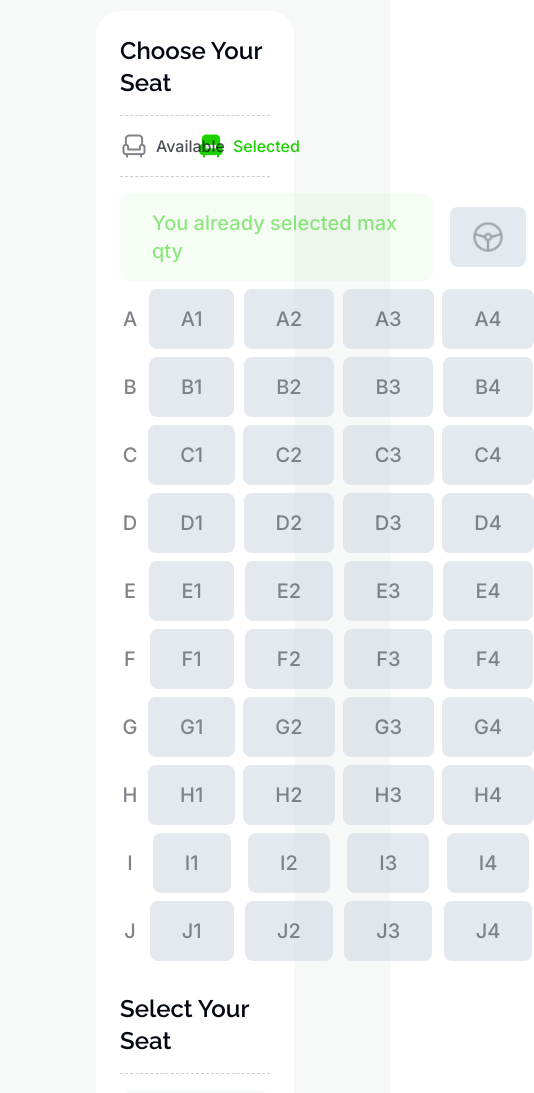
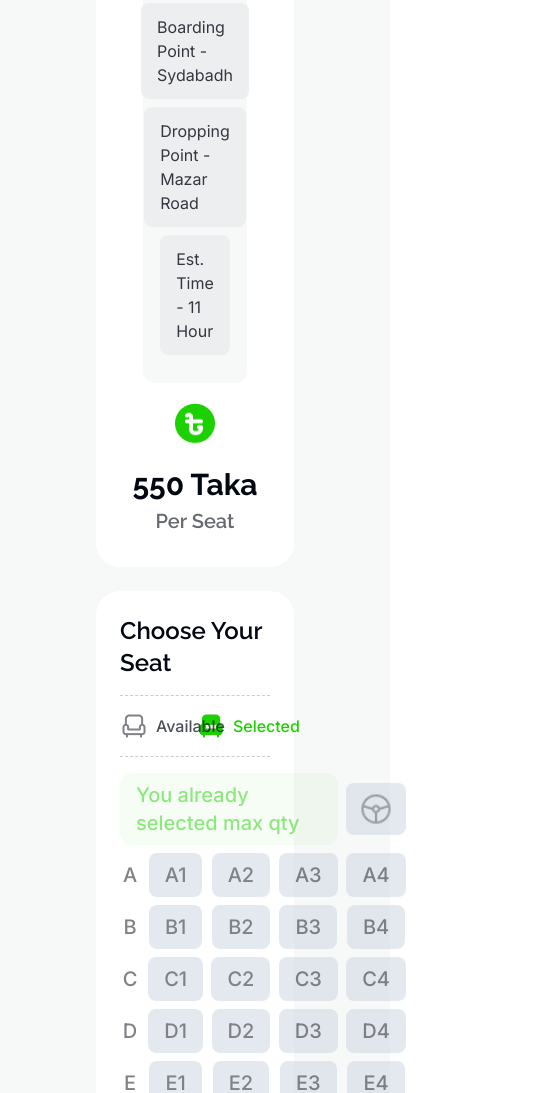
Before and after one commit to JuborajSujon/bus-ticket-check, a plain HTML site: page index.html in a window 390 px wide. Shown: the part 3223-4316 px from the top of the page, 534 px wide, since content can reach past the window. Drawn offline with nearby package versions, Linux system fonts and the light colour scheme.

Commit message:
Added balance responsive class on element

```diff
--- a/index.html
+++ b/index.html
@@ -264,34 +264,36 @@
         <div>
           <div class="relative">
             <div
-              class="p-8 bg-[#FFF] flex items-center justify-between rounded-3xl">
+              class="p-8 bg-[#FFF] flex flex-col lg:flex-row items-center justify-between gap-4 rounded-3xl">
               <!-- Transport schedule -->
               <div class="flex flex-col items-center w-[77%] gap-4">
-                <div class="flex justify-between w-full items-center">
-                  <div class="flex items-center">
+                <div
+                  class="flex flex-col lg:flex-row justify-between w-full items-center gap-2">
+                  <div class="flex flex-col md:flex-row items-center gap-2">
                     <img
                       class="w-20 h-12 mr-4"
                       src="./images/bus-logo.png"
                       alt="car image" />
                     <div>
                       <h3
-                        class="text-3xl font-raleway font-bold text-clr-primary">
+                        class="text-xl md:text-3xl font-raleway font-bold text-clr-primary">
                         Greenline Paribahan
                       </h3>
-                      <p class="text-lg font-semibold opacity-60">
+                      <p class="text-sm md:text-lg font-semibold opacity-60">
                         Coach-009-WEB ! AC_Business
                       </p>
                     </div>
                   </div>
                   <div
-                    class="flex items-center gap-1 p-4 bg-[#1cd10015] rounded-xl text-[#1DD100] text-xl font-medium ms-auto">
+                    class="flex items-center gap-1 p-4 bg-[#1cd10015] rounded-xl text-[#1DD100] text-xl font-medium">
                     <img src="./images/seat-green.png" alt="seat green" />
                     <span>40</span>
                     <span>Seats left</span>
                   </div>
                 </div>
                 <div class="p-7 w-full bg-[#f7f8f8] rounded-xl">
-                  <div class="flex justify-between items-center">
+                  <div
+                    class="flex flex-col md:flex-row justify-between items-center">
                     <span
                       class="text-xl font-semibold text-clr-primary opacity-60"
                       >Route</span
@@ -303,7 +305,8 @@
                   </div>
                   <div
                     class="w-full border-t border-dashed border-clr-primary opacity-20 my-2"></div>
-                  <div class="flex justify-between items-center">
+                  <div
+                    class="flex flex-col md:flex-row justify-between items-center">
                     <span
                       class="text-xl font-semibold text-clr-primary opacity-60"
                       >Departure Time</span
@@ -316,7 +319,8 @@
                   <div
                     class="w-full border-t border-dashed border-clr-primary opacity-20 mt-2 mb-4"></div>
 
-                  <div class="flex justify-between items-center gap-2">
+                  <div
+                    class="flex flex-col lg:flex-row justify-between items-center gap-2">
                     <span
                       class="text-md text-clr-primary opacity-80 py-3 px-4 bg-[#ebeced] rounded-lg"
                       >Boarding Point - Sydabadh</span
@@ -345,7 +349,7 @@
             </div>
             <!-- divider -->
             <img
-              class="h-full absolute inset-y-0 left-[75%]"
+              class="hidden lg:block h-full absolute inset-y-0 left-[75%]"
               src="./images/info-devider.png"
               alt="cupon divider" />
           </div>
@@ -380,65 +384,145 @@
               <div
                 class="grid grid-cols-[20px_1fr_1fr_1fr_1fr] justify-between justify-items-center items-center gap-2 font-inter text-xl font-medium text-clr-primary opacity-50">
                 <div
-                  class="col-span-4 py-4 p-8 rounded-xl text-clr-secondary bg-[#1DD10015]">
+                  class="col-span-4 py-2 px-4 md:py-4 md:px-8 rounded-xl text-clr-secondary bg-[#1DD10015]">
                   You already selected max qty
                 </div>
-                <div class="py-3 p-5 bg-slate-300 rounded-lg">
+                <div class="py-2 px-3 md:py-3 md:px-5 bg-slate-300 rounded-lg">
                   <img
                     class="w-9 h-9"
                     src="./images/steering-wheel.png"
                     alt="" />
                 </div>
                 <div>A</div>
-                <div class="py-4 p-8 bg-slate-300 rounded-lg">A1</div>
-                <div class="py-4 p-8 bg-slate-300 rounded-lg">A2</div>
-                <div class="py-4 p-8 bg-slate-300 rounded-lg">A3</div>
-                <div class="py-4 p-8 bg-slate-300 rounded-lg">A4</div>
+                <div class="py-2 px-4 md:py-4 md:px-8 bg-slate-300 rounded-lg">
+                  A1
+                </div>
+                <div class="py-2 px-4 md:py-4 md:px-8 bg-slate-300 rounded-lg">
+                  A2
+                </div>
+                <div class="py-2 px-4 md:py-4 md:px-8 bg-slate-300 rounded-lg">
+                  A3
+                </div>
+                <div class="py-2 px-4 md:py-4 md:px-8 bg-slate-300 rounded-lg">
+                  A4
+                </div>
                 <div>B</div>
-                <div class="py-4 p-8 bg-slate-300 rounded-lg">B1</div>
-                <div class="py-4 p-8 bg-slate-300 rounded-lg">B2</div>
-                <div class="py-4 p-8 bg-slate-300 rounded-lg">B3</div>
-                <div class="py-4 p-8 bg-slate-300 rounded-lg">B4</div>
+                <div class="py-2 px-4 md:py-4 md:px-8 bg-slate-300 rounded-lg">
+                  B1
+                </div>
+                <div class="py-2 px-4 md:py-4 md:px-8 bg-slate-300 rounded-lg">
+                  B2
+                </div>
+                <div class="py-2 px-4 md:py-4 md:px-8 bg-slate-300 rounded-lg">
+                  B3
+                </div>
+                <div class="py-2 px-4 md:py-4 md:px-8 bg-slate-300 rounded-lg">
+                  B4
+                </div>
                 <div>C</div>
-                <div class="py-4 p-8 bg-slate-300 rounded-lg">C1</div>
-                <div class="py-4 p-8 bg-slate-300 rounded-lg">C2</div>
-                <div class="py-4 p-8 bg-slate-300 rounded-lg">C3</div>
-                <div class="py-4 p-8 bg-slate-300 rounded-lg">C4</div>
+                <div class="py-2 px-4 md:py-4 md:px-8 bg-slate-300 rounded-lg">
+                  C1
+                </div>
+                <div class="py-2 px-4 md:py-4 md:px-8 bg-slate-300 rounded-lg">
+                  C2
+                </div>
+                <div class="py-2 px-4 md:py-4 md:px-8 bg-slate-300 rounded-lg">
+                  C3
+                </div>
+                <div class="py-2 px-4 md:py-4 md:px-8 bg-slate-300 rounded-lg">
+                  C4
+                </div>
                 <div>D</div>
-                <div class="py-4 p-8 bg-slate-300 rounded-lg">D1</div>
-                <div class="py-4 p-8 bg-slate-300 rounded-lg">D2</div>
-                <div class="py-4 p-8 bg-slate-300 rounded-lg">D3</div>
-                <div class="py-4 p-8 bg-slate-300 rounded-lg">D4</div>
+                <div class="py-2 px-4 md:py-4 md:px-8 bg-slate-300 rounded-lg">
+                  D1
+                </div>
+                <div class="py-2 px-4 md:py-4 md:px-8 bg-slate-300 rounded-lg">
+                  D2
+                </div>
+                <div class="py-2 px-4 md:py-4 md:px-8 bg-slate-300 rounded-lg">
+                  D3
+                </div>
+                <div class="py-2 px-4 md:py-4 md:px-8 bg-slate-300 rounded-lg">
+                  D4
+                </div>
                 <div>E</div>
-                <div class="py-4 p-8 bg-slate-300 rounded-lg">E1</div>
-                <div class="py-4 p-8 bg-slate-300 rounded-lg">E2</div>
-                <div class="py-4 p-8 bg-slate-300 rounded-lg">E3</div>
-                <div class="py-4 p-8 bg-slate-300 rounded-lg">E4</div>
+                <div class="py-2 px-4 md:py-4 md:px-8 bg-slate-300 rounded-lg">
+                  E1
+                </div>
+                <div class="py-2 px-4 md:py-4 md:px-8 bg-slate-300 rounded-lg">
+                  E2
+                </div>
+                <div class="py-2 px-4 md:py-4 md:px-8 bg-slate-300 rounded-lg">
+                  E3
+                </div>
+                <div class="py-2 px-4 md:py-4 md:px-8 bg-slate-300 rounded-lg">
+                  E4
+                </div>
                 <div>F</div>
-                <div class="py-4 p-8 bg-slate-300 rounded-lg">F1</div>
-                <div class="py-4 p-8 bg-slate-300 rounded-lg">F2</div>
-                <div class="py-4 p-8 bg-slate-300 rounded-lg">F3</div>
-                <div class="py-4 p-8 bg-slate-300 rounded-lg">F4</div>
+                <div class="py-2 px-4 md:py-4 md:px-8 bg-slate-300 rounded-lg">
+                  F1
+                </div>
+                <div class="py-2 px-4 md:py-4 md:px-8 bg-slate-300 rounded-lg">
+                  F2
+                </div>
+                <div class="py-2 px-4 md:py-4 md:px-8 bg-slate-300 rounded-lg">
+                  F3
+                </div>
+                <div class="py-2 px-4 md:py-4 md:px-8 bg-slate-300 rounded-lg">
+                  F4
+                </div>
                 <div>G</div>
-                <div class="py-4 p-8 bg-slate-300 rounded-lg">G1</div>
-                <div class="py-4 p-8 bg-slate-300 rounded-lg">G2</div>
-                <div class="py-4 p-8 bg-slate-300 rounded-lg">G3</div>
-                <div class="py-4 p-8 bg-slate-300 rounded-lg">G4</div>
+                <div class="py-2 px-4 md:py-4 md:px-8 bg-slate-300 rounded-lg">
+                  G1
+                </div>
+                <div class="py-2 px-4 md:py-4 md:px-8 bg-slate-300 rounded-lg">
+                  G2
+                </div>
+                <div class="py-2 px-4 md:py-4 md:px-8 bg-slate-300 rounded-lg">
+                  G3
+                </div>
+                <div class="py-2 px-4 md:py-4 md:px-8 bg-slate-300 rounded-lg">
+                  G4
+                </div>
                 <div>H</div>
-                <div class="py-4 p-8 bg-slate-300 rounded-lg">H1</div>
-                <div class="py-4 p-8 bg-slate-300 rounded-lg">H2</div>
-                <div class="py-4 p-8 bg-slate-300 rounded-lg">H3</div>
-                <div class="py-4 p-8 bg-slate-300 rounded-lg">H4</div>
+                <div class="py-2 px-4 md:py-4 md:px-8 bg-slate-300 rounded-lg">
+                  H1
+                </div>
+                <div class="py-2 px-4 md:py-4 md:px-8 bg-slate-300 rounded-lg">
+                  H2
+                </div>
+                <div class="py-2 px-4 md:py-4 md:px-8 bg-slate-300 rounded-lg">
+                  H3
+                </div>
+                <div class="py-2 px-4 md:py-4 md:px-8 bg-slate-300 rounded-lg">
+                  H4
+                </div>
                 <div>I</div>
-                <div class="py-4 p-8 bg-slate-300 rounded-lg">I1</div>
-                <div class="py-4 p-8 bg-slate-300 rounded-lg">I2</div>
-                <div class="py-4 p-8 bg-slate-300 rounded-lg">I3</div>
-                <div class="py-4 p-8 bg-slate-300 rounded-lg">I4</div>
+                <div class="py-2 px-4 md:py-4 md:px-8 bg-slate-300 rounded-lg">
+                  I1
+                </div>
+                <div class="py-2 px-4 md:py-4 md:px-8 bg-slate-300 rounded-lg">
+                  I2
+                </div>
+                <div class="py-2 px-4 md:py-4 md:px-8 bg-slate-300 rounded-lg">
+                  I3
+                </div>
+                <div class="py-2 px-4 md:py-4 md:px-8 bg-slate-300 rounded-lg">
+                  I4
+                </div>
                 <div>J</div>
-                <div class="py-4 p-8 bg-slate-300 rounded-lg">J1</div>
-                <div class="py-4 p-8 bg-slate-300 rounded-lg">J2</div>
-                <div class="py-4 p-8 bg-slate-300 rounded-lg">J3</div>
-                <div class="py-4 p-8 bg-slate-300 rounded-lg">J4</div>
+                <div class="py-2 px-4 md:py-4 md:px-8 bg-slate-300 rounded-lg">
+                  J1
+                </div>
+                <div class="py-2 px-4 md:py-4 md:px-8 bg-slate-300 rounded-lg">
+                  J2
+                </div>
+                <div class="py-2 px-4 md:py-4 md:px-8 bg-slate-300 rounded-lg">
+                  J3
+                </div>
+                <div class="py-2 px-4 md:py-4 md:px-8 bg-slate-300 rounded-lg">
+                  J4
+                </div>
               </div>
             </div>
           </div>
```
